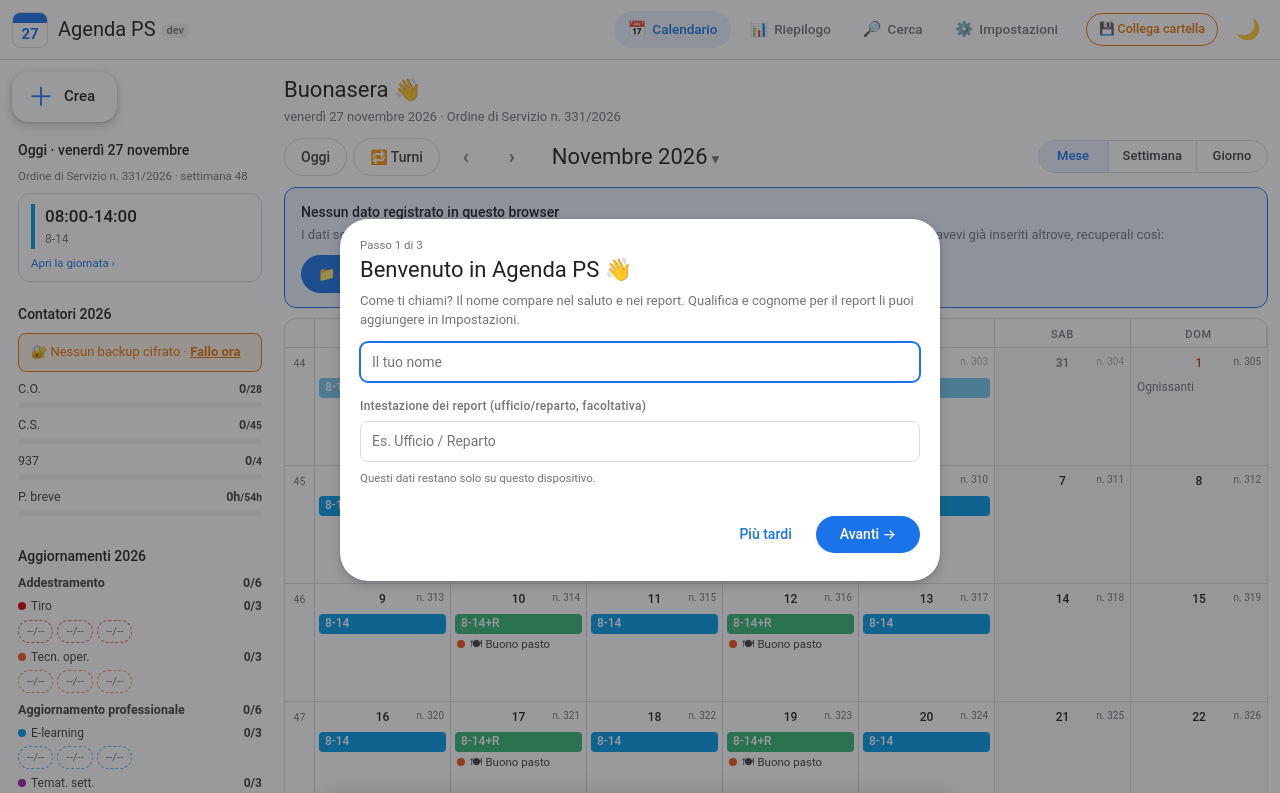
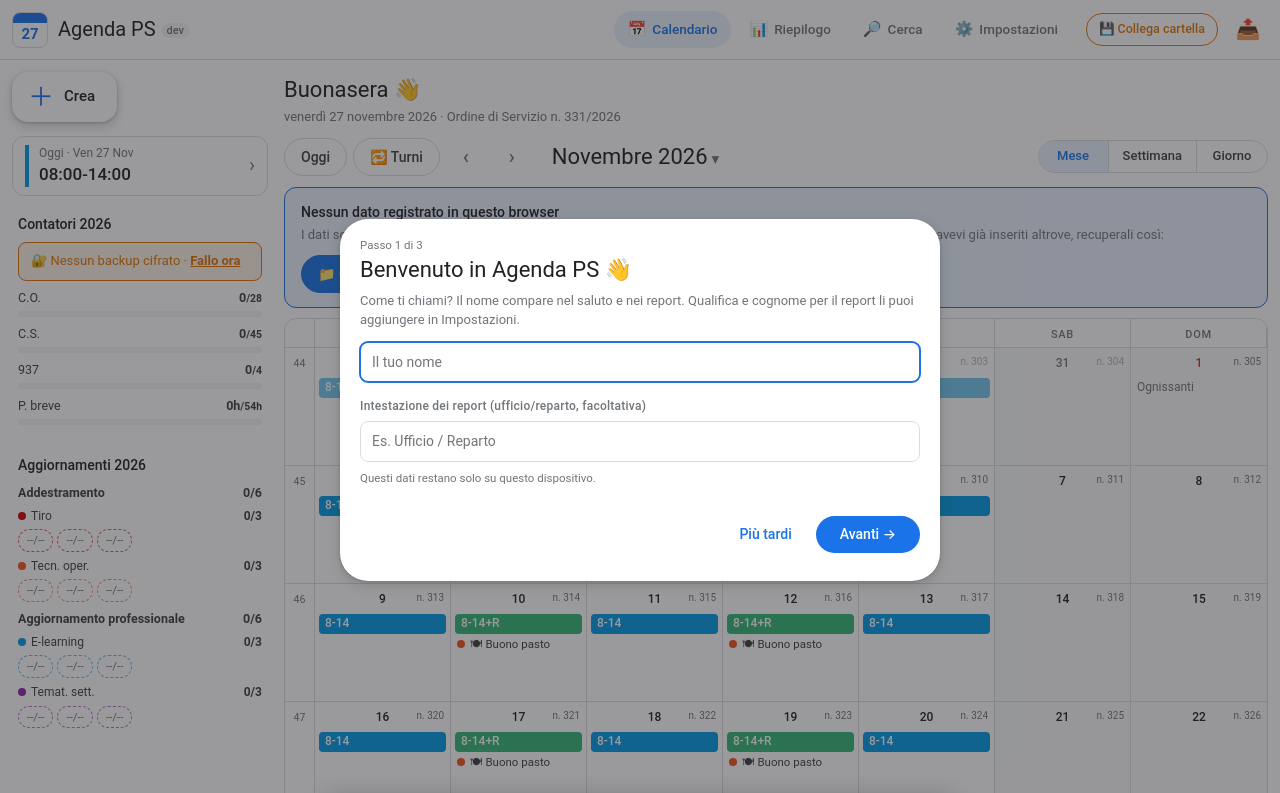
Before and after one commit to v0idEmpty/AgendaPS, a plain HTML site: page index.html in a window 1280 px wide. Shown: the top 793 px of the page. Drawn offline with Linux system fonts and the light colour scheme.

Commit message:
Add files via upload

```diff
--- a/index.html
+++ b/index.html
@@ -207,11 +207,11 @@ tr[data-d]:hover td{background:var(--hov)}
 .rot{width:100%;border-collapse:separate;border-spacing:4px}
 .rot td,.rot th{border:0;padding:0}
 .rot select{padding:7px 4px;font-size:12.5px}
-.tdBox{margin-top:8px;padding:10px 12px;border:1px solid var(--line);border-radius:12px;cursor:pointer}
+.tdBox{display:flex;align-items:center;gap:8px;padding:8px 12px;border:1px solid var(--line);border-radius:12px;cursor:pointer}
 .tdBox:hover{background:var(--hov)}
 .tdShift{border-left:4px solid var(--c);padding-left:10px}
 .tdShift b{display:block;font-size:17px;font-weight:500;color:var(--tx2)}
-.tdShift span{font-size:12px;color:var(--mut)}
+.tdShift span{display:block;font-size:12px;color:var(--mut);text-transform:capitalize}.tdShift{flex:1;min-width:0}.tdGo{font-style:normal;font-size:20px;color:var(--mut)}#sideToday{padding:0;border:0;background:none}#sideToday .tdBox{background:var(--surf)}
 .adv summary{cursor:pointer;color:var(--acc);font-weight:500;margin-top:6px}
 .plans{display:flex;gap:6px;flex-wrap:wrap;margin:10px 0}
 .repHead{display:none}
@@ -276,7 +276,7 @@ header .hamb{display:none;margin-left:-6px}
  body.navopen #navDrawer{transform:none}
  #navDrawer{padding:0 0 28px!important}
  .ndHead{display:flex;flex-direction:column;gap:0;padding:calc(14px + env(safe-area-inset-top)) 16px 12px;background:color-mix(in srgb,var(--acc) 7%,var(--surf));border-bottom:1px solid var(--line)}
- .ndBrand{display:flex;gap:12px;align-items:center}.ndName{display:flex;flex-direction:column;min-width:0}.ndName>div{display:flex;align-items:baseline;gap:8px}.ndName small{font-size:12px;color:var(--mut);white-space:nowrap;overflow:hidden;text-overflow:ellipsis}
+ .ndBrand{display:flex;gap:12px;align-items:center}.ndBrand #btnTheme{margin-left:auto;flex:none;font-size:20px}.ndName{flex:1}body:not(.calmode.dvmode) #hdrShare{display:none!important}.ndName{display:flex;flex-direction:column;min-width:0}.ndName>div{display:flex;align-items:baseline;gap:8px}.ndName small{font-size:12px;color:var(--mut);white-space:nowrap;overflow:hidden;text-overflow:ellipsis}
  .ndName b{font-size:18px;font-weight:600;color:var(--tx2);letter-spacing:.2px}
  .ndName .ver{font-size:10.5px;padding:1px 7px;border-radius:10px;background:var(--surf);border:1px solid var(--line);color:var(--mut)}
  .ndUser{display:flex!important;align-items:center;gap:10px;width:100%;padding:8px 10px!important;border:1px solid var(--line)!important;border-radius:12px;background:var(--surf)!important;text-align:left}
@@ -578,10 +578,10 @@ button.wide{width:100%;border-radius:10px}
   <button class="ico mobonly" id="hdrToday" title="Oggi"><span class="tdy" id="hdrTodayN"></span></button>
   <button class="mobonly vpill" id="hdrView" title="Cambia vista">Mese ▾</button>
   <div id="vmenu" class="vmenu" hidden><button data-vm="month">▦ Mese</button><button data-vm="week">☰ Settimana</button><button data-vm="day">▤ Giorno</button></div>
-  <button class="ico" id="btnTheme" title="Tema chiaro/scuro">🌙</button>
+  <button class="ico" id="hdrShare" title="Condividi la giornata">📤</button>
 </header>
 <div id="scrim"></div>
-<aside id="navDrawer" aria-label="Menu"><div class="ndHead"><div class="ndBrand"><div class="logo"><i></i><b id="ndDay"></b></div><div class="ndName"><div><b>Agenda PS</b><span class="ver" id="ndVer"></span></div><small id="ndUser"></small></div></div></div><div class="ndLbl">Menu</div><div id="ndNav"></div><div class="ndLbl">Il tuo anno</div><div id="ndSide"></div></aside>
+<aside id="navDrawer" aria-label="Menu"><div class="ndHead"><div class="ndBrand"><div class="logo"><i></i><b id="ndDay"></b></div><div class="ndName"><div><b>Agenda PS</b><span class="ver" id="ndVer"></span></div><small id="ndUser"></small></div><button class="ico" id="btnTheme" title="Tema chiaro/scuro">🌙</button></div></div><div class="ndLbl">Menu</div><div id="ndNav"></div><div class="ndLbl">Il tuo anno</div><div id="ndSide"></div></aside>
 
 <main>
 <!-- CALENDARIO -->
@@ -591,7 +591,6 @@ button.wide{width:100%;border-radius:10px}
     <div class="sideCard todayCard" id="sideToday"></div>
     <div class="sideCard"><h4 id="sbTitle"></h4><div id="sideBal"></div></div>
     <div class="sideCard"><h4 id="stTitle"></h4><div id="sideTrn"></div></div>
-    <div class="sideFoot"><span class="mut s" id="sideVer"></span><button data-chkupd>🔄 Verifica aggiornamenti</button></div>
   </aside>
   <div>
     <div class="greet" id="greet"></div>
@@ -1273,7 +1272,7 @@ async function handleShare(){if(!/[?&]share=1/.test(location.search))return;hist
  toast('Contenuto non riconosciuto: condividi un file .ics o un link di Agenda PS')}
 function renderCal(){
  $$('#viewSeg button').forEach(b=>b.classList.toggle('on',b.dataset.view===calView)); $('#hdrView').textContent={month:'Mese',week:'Settimana',day:'Giorno'}[calView]+' ▾';
- $('#calWrap').hidden=calView!=='month'; $('#dayView').hidden=calView!=='day'; $('#weekView').hidden=calView!=='week';
+ document.body.classList.toggle('dvmode',calView==='day'); $('#calWrap').hidden=calView!=='month'; $('#dayView').hidden=calView!=='day'; $('#weekView').hidden=calView!=='week';
  if(calView==='day')return renderDayView();
  if(calView==='week')return renderWeek();
  const y=cur.getFullYear(),m=cur.getMonth(),today=TODAY();
@@ -1319,6 +1318,7 @@ function dayItems(x){
  return{L,R:R2};
 }
 function renderDayView(keepScroll){
+ $('#hdrShare').dataset.share=dayCur;
  const ds=dayCur, x=dayOf(ds), dt=parse(ds), today=TODAY(), hp=HP();
  $('#mTitle').textContent=dt.toLocaleDateString('it-IT',mqMob.matches?{weekday:'short',day:'numeric',month:'short'}:{weekday:'short',day:'numeric',month:'long',year:'numeric'});
  const {ev,ln}=cellEvents(x), allLn=ln.filter(l=>!l[2]&&!l[3]&&!/^\(.*SE\)$|^Straord\./.test(l[1]));
@@ -1331,7 +1331,7 @@ function renderDayView(keepScroll){
  requestAnimationFrame(()=>$$('#dayView .dvAll .ln').forEach(el=>{const i=el.querySelector('.mqt');if(!i)return;const over=i.scrollWidth-el.clientWidth+16;if(over>20){el.classList.add('mq');el.style.setProperty('--x',-(over+28)+'px');el.style.setProperty('--d',Math.max(6,over/22+3)+'s')}}));
  $('#dayView').innerHTML=`<div class="dvHead"><div class="dvDate"><span>${dt.toLocaleDateString('it-IT',{weekday:'short'})}</span><b class="${ds===today?'t':''}">${dt.getDate()}</b></div>
   <div class="dvAll" data-open>${ev.map(e=>e.ghost?(e.t?`<span class="ev ghost">${esc(e.t)}</span>`:''):`<span class="ev ${e.lt?'lt':''}" style="--c:${e.c}">${esc(e.t)}</span>`).join('')}${allLn.map(([c,t])=>`<span class="ln" style="--c:${c}"><em class="mqt">${esc(t)}</em></span>`).join('')}${note}${!ev.length&&!allLn.length&&!note?'<span class="mut s">Tocca per aprire la giornata</span>':''}</div>
-  <button class="ico" data-share="${ds}" title="Condividi la giornata">📤</button><button class="ico" data-open title="Apri la giornata">✎</button></div>
+  <button class="ico" data-open title="Apri la giornata">✎</button></div>
   <div class="dvMeta"><span class="zm"><button class="ico" data-zoom="-1" title="Mostra più ore">－</button><button class="ico" data-zoom="1" title="Più dettaglio">＋</button></span>Ordine di Servizio n. ${odsTxt(ds)} · settimana ${isoWeek(dt)}${isHol(ds)?' · 🎉 '+esc(holName(ds)):''}${isWork(x)?` · ${fmtH(rangesH(x.ranges))} ordinarie${x.stra?' + '+fmtH(x.stra)+' straord.':''}${nightH(x)?' · 🌙 '+fmtH(nightH(x)):''}`:''}${showPlan?' · <span style="border-bottom:2px dashed var(--mut)">previsto '+esc(pr)+'</span>':''}</div>
   <div class="dvGrid" id="dvGrid" style="--hp:${hp}px"><div class="inner">${grid}
    <div class="night" style="top:0;height:${6*hp}px"></div><div class="night" style="top:${22*hp}px;height:${2*hp}px"></div>
@@ -1496,14 +1496,12 @@ function renderSide(y){
   [[C.buono,'Buono'],[C.stra,'Straordinario'],[C.ext,'Esterna'],[C.pm,'Permessi/recupero'],[C.ind,'Indennità'],[col('basil'),'CO'],[col('tomato'),'CS'],[col('grape'),'937'],[col('flamingo'),'104'],[col('peacock'),'Sindacale']].map(([c,t])=>`<span class="ln" style="--c:${c}"><i></i>${t}</span>`).join('')+
   `<span>Colonna sinistra: numero della settimana</span>`;
 }
-function renderToday(){const t=TODAY(),x=dayOf(t),sh=shiftById(x.shiftId),xs=extras(x),dt=new Date();
- $('#sideToday').innerHTML=`<h4>Oggi · ${dt.toLocaleDateString('it-IT',{weekday:'long',day:'numeric',month:'long'})}</h4>
- <div class="mut s">Ordine di Servizio n. ${odsTxt(t)} · settimana ${isoWeek(dt)}${isHol(t)?' · 🎉 '+esc(holName(t)):''}</div>
- <div class="tdBox" data-go="${t}">${isWork(x)?`<div class="tdShift" style="--c:${sh?col(sh.color):PAL.graphite}"><b>${esc(x.ranges||'—')}</b><span>${esc(sh?sh.name:'Orario personalizzato')}</span></div>`:`<div class="tdShift" style="--c:${col(STCOL[x.status]||'graphite')}"><b>${esc(STATI[x.status])}</b></div>`}
+function renderToday(){const t=TODAY(),x=dayOf(t),sh=shiftById(x.shiftId),xs=extras(x),dt=new Date(),w=isWork(x);
+ const c=w?(sh?col(sh.color):PAL.graphite):col(STCOL[x.status]||'graphite');
+ $('#sideToday').innerHTML=`<div class="tdBox" data-go="${t}"><div class="tdShift" style="--c:${c}"><span>Oggi · ${dt.toLocaleDateString('it-IT',{weekday:'short',day:'numeric',month:'short'})}${isHol(t)?' · 🎉 '+esc(holName(t)):''}</span><b>${esc(w?(x.ranges||'—'):STATI[x.status])}</b></div><i class="tdGo">›</i></div>
   ${xs.length?`<div class="chips" style="margin-top:6px;gap:4px">${xs.map(([c,l])=>`<span class="b" style="--c:${c}">${esc(l)}</span>`).join('')}</div>`:''}
-  ${(x.tags||[]).length?`<div class="mut s" style="margin-top:6px">${esc(x.tags.map(z=>ico(z)+' '+z).join(' · '))}</div>`:''}
-  ${x.note?`<div class="s" style="margin-top:4px">📝 ${esc(x.note)}</div>`:''}
-  <div class="mut s" style="margin-top:6px;color:var(--acc)">Apri la giornata ›</div></div>`}
+  ${(x.tags||[]).length?`<div class="mut s" style="margin-top:4px">${esc(x.tags.map(z=>ico(z)+' '+z).join(' · '))}</div>`:''}
+  ${x.note?`<div class="s" style="margin-top:4px">📝 ${esc(x.note)}</div>`:''}`}
 function renderMini(){
  const y=miniM.getFullYear(),m=miniM.getMonth(),today=TODAY(),cm=cur.getMonth(),cy=cur.getFullYear();
  let h=`<div class="mh"><span>${miniM.toLocaleDateString('it-IT',{month:'long',year:'numeric'})}</span><button class="ico" data-mm="-1">‹</button><button class="ico" data-mm="1">›</button></div><div class="mg">`+DOW.map(d=>`<div class="dw">${d[0]}</div>`).join('');
@@ -2625,7 +2623,7 @@ async function load(){
 }
 (async()=>{
  document.body.classList.add('calmode'); $('#logoDay').textContent=new Date().getDate(); $('#hdrTodayN').textContent=new Date().getDate(); $('#ndDay').textContent=new Date().getDate(); $('#ndVer').textContent=APP_VERSION.startsWith('__')?'dev':'v'+APP_VERSION; $('#hVer').textContent=$('#ndVer').textContent; cur.setDate(1);
- $('#verInfo').textContent='Agenda PS '+verTxt(); $('#sideVer').textContent='Agenda PS '+verTxt(); document.title='Agenda PS'+(APP_VERSION.startsWith('__')?'':' v'+APP_VERSION);
+ $('#verInfo').textContent='Agenda PS '+verTxt(); document.title='Agenda PS'+(APP_VERSION.startsWith('__')?'':' v'+APP_VERSION);
  await DB.open();
  await FS.init();
  const th=await DB.getMeta('theme'); applyTheme(th||document.documentElement.dataset.theme);
```
